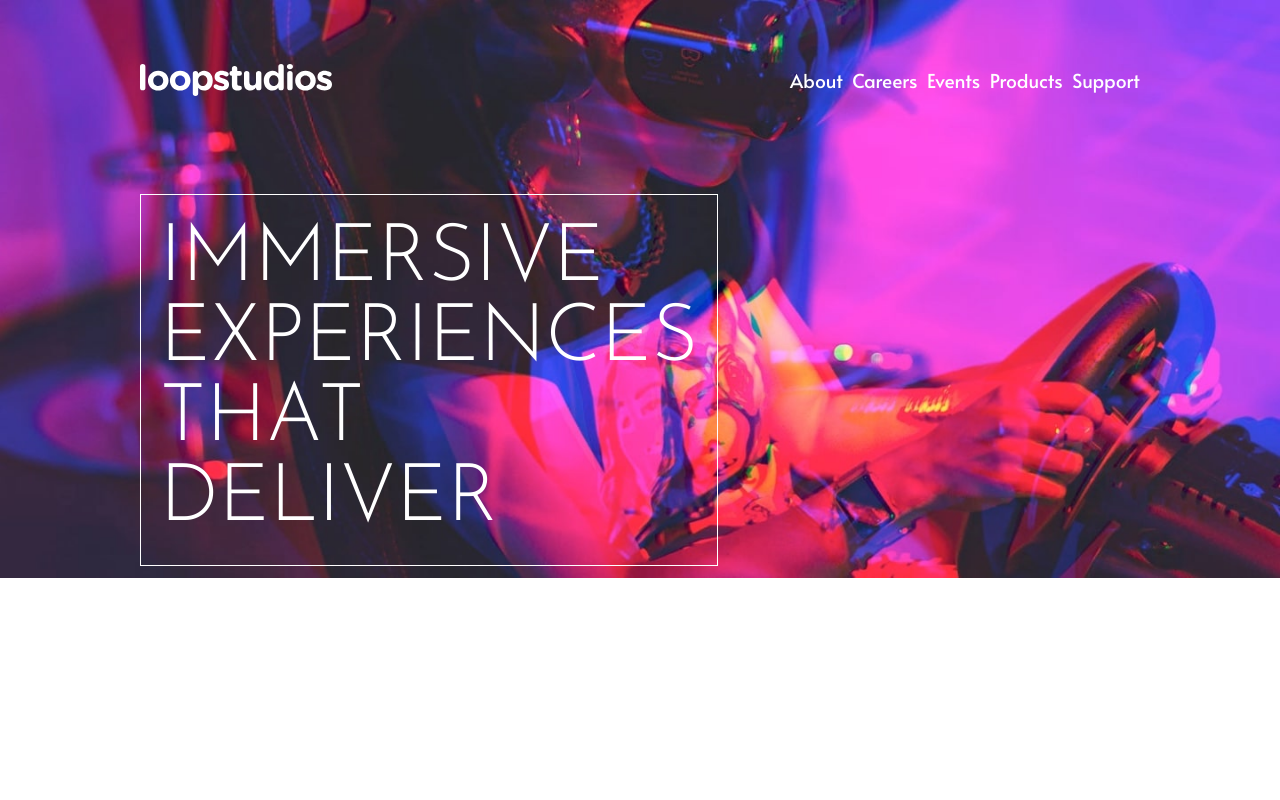
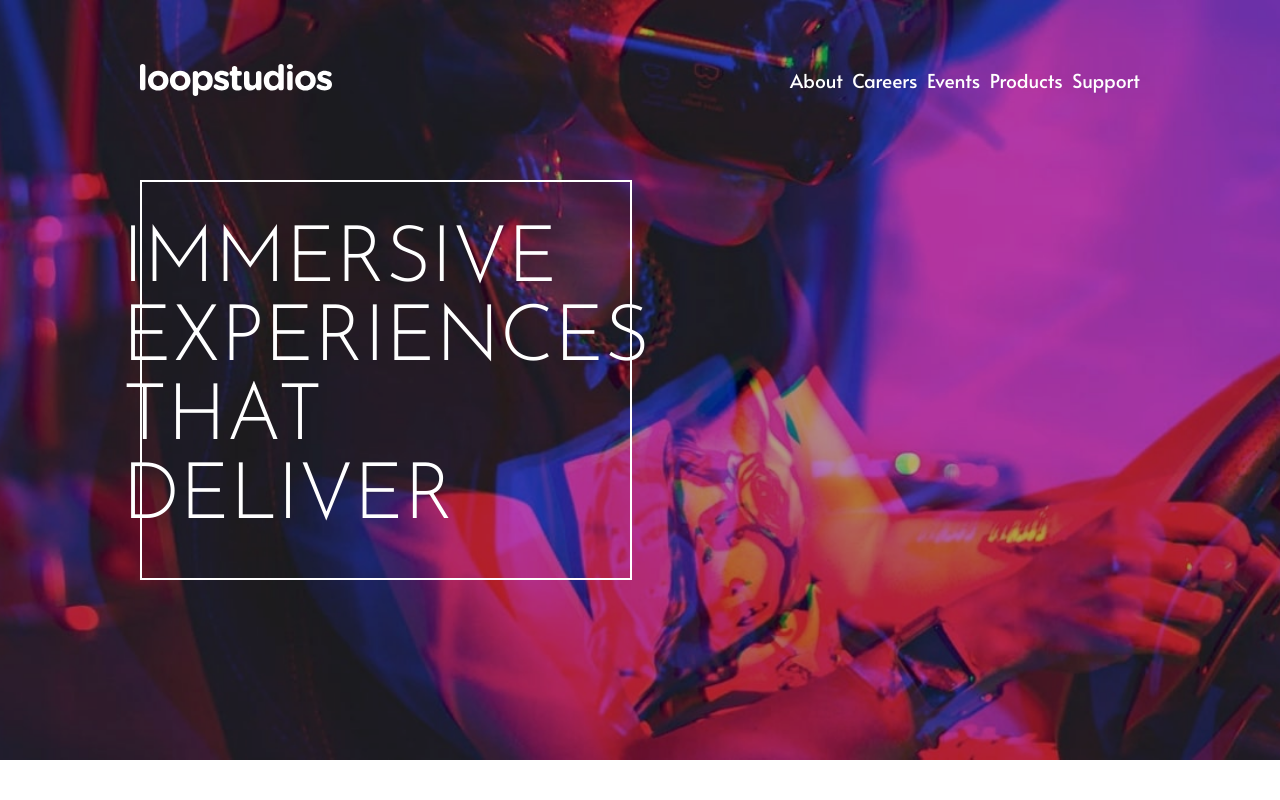
Before and after one commit to chrisHebs23/loopstudios-landing-page, a React (Create React App) app: page / in a window 1280 px wide. Shown: the top 800 px of the page. Built offline with nearby package versions, Linux system fonts and the light colour scheme.

Commit message:
fixed styling issues + appropriate tag and deploy

```diff
--- a/src/Footer/Footer.css
+++ b/src/Footer/Footer.css
@@ -36,6 +36,7 @@
   flex-direction: column;
   height: 85%;
   justify-content: space-between;
+  padding: 0;
 }
 
 .social-icons {
--- a/src/Footer/Footer.js
+++ b/src/Footer/Footer.js
@@ -4,6 +4,7 @@ import "./Footer.css";
 const Footer = () => {
   const tabs = ["About", "Careers", "Events", "Products", "Support"];
   return (
+    <footer>
       <div className="footer-container">
         <div className="logo-tabs">
           <svg width="194" height="32" xmlns="http://www.w3.org/2000/svg">
@@ -14,11 +15,11 @@ const Footer = () => {
             />
           </svg>
 
-        <div className="tabs-container">
+          <ul className="tabs-container">
             {tabs.map((tab) => {
               return <li className="hover-effect">{tab}</li>;
             })}
-        </div>
+          </ul>
         </div>
 
         <div className="social-and-rights">
@@ -65,6 +66,7 @@ const Footer = () => {
           </p>
         </div>
       </div>
+    </footer>
   );
 };
 
--- a/src/Header/Header.js
+++ b/src/Header/Header.js
@@ -7,12 +7,10 @@ const Header = () => {
 
   useEffect(() => {
     const handleResize = () => {
-      console.log("here");
       setWidowWidth(window.innerWidth);
     };
     window.addEventListener("resize", handleResize);
     if (windowWidth > 1000) {
-      console.log("hit");
       setOpen(true);
     } else {
       setOpen(false);
@@ -22,8 +20,16 @@ const Header = () => {
   const tabs = ["About", "Careers", "Events", "Products", "Support"];
 
   return (
-    <div className="header-container">
+    <header>
+      <div
+        className={
+          open && windowWidth < 1000
+            ? "open-header-container"
+            : "header-container"
+        }
+      >
         {/*  Logo */}
+        <div className="logo-menu">
           <div className="logo-div">
             <svg width="194" height="32" xmlns="http://www.w3.org/2000/svg">
               <path
@@ -41,6 +47,7 @@ const Header = () => {
                   width="24"
                   height="16"
                   xmlns="http://www.w3.org/2000/svg"
+                  className="logo"
                 >
                   <g fill="#FFF" fill-rule="evenodd">
                     <path d="M0 0h24v2H0zM0 7h24v2H0zM0 14h24v2H0z" />
@@ -64,10 +71,11 @@ const Header = () => {
               )
             ) : null}
           </div>
+        </div>
 
         {open && (
           <nav className={windowWidth < 1000 ? "nav-mobile " : "nav-laptop"}>
-          <div
+            <ul
               className={
                 windowWidth < 1000 ? "nav-mobile-con " : "nav-laptop-con "
               }
@@ -75,10 +83,11 @@ const Header = () => {
               {tabs.map((tab) => {
                 return <li className="hover-effect">{tab}</li>;
               })}
-          </div>
+            </ul>
           </nav>
         )}
       </div>
+    </header>
   );
 };
 
--- a/src/Header/components/Header.css
+++ b/src/Header/components/Header.css
@@ -6,13 +6,33 @@
   z-index: 10;
   margin: 20px 15px;
   height: 40px;
-  position: relative;
+}
+
+.open-header-container {
+  background-color: #000;
+  position: fixed;
+  overflow: hidden;
+  left: 0;
+  right: 0;
+  top: 0;
+  bottom: 0;
+  flex-direction: row;
+  justify-content: center;
+  padding: 20px 15px;
+  height: 100vh;
+  z-index: 20;
+}
+
+.logo-menu {
+  display: flex;
+  width: 100%;
+  justify-content: space-between;
 }
 
 .logo-div {
   width: auto;
   position: relative;
-  z-index: 10;
+  z-index: 21;
   display: flex;
   align-items: center;
 }
@@ -24,40 +44,37 @@
 
 .icon-container svg {
   position: relative;
-  z-index: 10;
+  z-index: 21;
   font-weight: 200;
   scale: 1.2;
   margin-top: -8px;
 }
 
 .nav-mobile {
-  background-color: #000;
-  position: absolute;
-  left: 0;
-  right: 0;
-  top: 0;
-  bottom: 0;
-
+  height: 90%;
   display: flex;
   flex-direction: column;
   justify-content: center;
-  padding: 0 15px;
+  align-items: center;
 }
 
 li {
   list-style: none;
   color: #fff;
   list-style: none;
-  font-size: 30px;
+  font-size: 1.6rem;
   text-transform: uppercase;
   font-family: "Alata", sans-serif;
+  font-weight: 100;
 }
+
 .nav-mobile-con {
   width: 100%;
-  height: 35%;
+  height: 60%;
   display: flex;
   flex-direction: column;
   justify-content: space-between;
+  padding: 0;
 }
 .nav-laptop {
   width: 35%;
@@ -70,6 +87,9 @@ li {
   position: relative;
   color: white;
   justify-content: space-between;
+  align-items: baseline;
+  margin: 0;
+  padding: 0;
 }
 
 @media only screen and (min-width: 1000px) {
@@ -77,6 +97,10 @@ li {
     margin: 0px 140px;
     justify-content: baseline;
     padding-top: 60px;
+  }
+
+  .logo-menu {
+    width: auto;
   }
 
   li {
--- a/src/pages/HomePages/HomePage.js
+++ b/src/pages/HomePages/HomePage.js
@@ -6,11 +6,11 @@ import InfoSection from "./components/InfoSection";
 
 const HomePage = () => {
   return (
-    <>
+    <main>
       <HeroSection />
       <InfoSection />
       <CreationsSection />
-    </>
+    </main>
   );
 };
 
--- a/src/pages/HomePages/components/HeroSection.js
+++ b/src/pages/HomePages/components/HeroSection.js
@@ -3,8 +3,10 @@ import React from "react";
 const HeroSection = () => {
   return (
     <div className="hero-container">
-      <div className="hero-text">
-        <h1>Immersive experiences that deliver</h1>
+      <div className="overlay">
+        <div className="hero-text">
+          <h1>Immersive experiences that deliver</h1>
+        </div>
       </div>
     </div>
   );
--- a/src/pages/HomePages/components/Home.css
+++ b/src/pages/HomePages/components/Home.css
@@ -7,8 +7,15 @@
   background-repeat: no-repeat;
   margin-top: -100px;
   color: white;
+}
+.overlay {
+  background-color: rgba(0, 0, 0, 0.3);
+  width: 100%;
+  height: 100%;
+  background-position: center;
+  background-size: cover;
+  background-repeat: no-repeat;
   display: flex;
-  justify-content: center;
   align-items: center;
 }
 
@@ -17,12 +24,12 @@
   justify-content: center;
   align-items: center;
   width: auto;
-  border: 1px white solid;
+  border: 2px white solid;
   margin: 0px 15px;
 }
 
 .hero-text h1 {
-  font-size: 2.7rem;
+  font-size: 2.8rem;
   overflow-wrap: break-word;
   line-height: auto;
   margin: 20px;
@@ -179,23 +186,23 @@
   .hero-container {
     background-image: url("../../../images/desktop/image-hero.jpg");
     height: 95vh;
-    width: 100% !important;
+    width: 100%;
     background-position: top;
-    background-size: 100%;
+    background-size: cover;
     justify-content: flex-start;
   }
+
   .hero-text {
     display: flex;
     justify-content: center;
     align-items: center;
-    width: 45%;
-    border: 1px white solid;
+    max-width: 35%;
     margin: 0px 140px;
+    padding: 20px;
   }
 
   .hero-text h1 {
-    font-size: 80px;
-    margin: 25px;
+    font-size: 4.9rem;
   }
 
   .containers {
```
Lines whose indentation alone changed are shown as unchanged.
